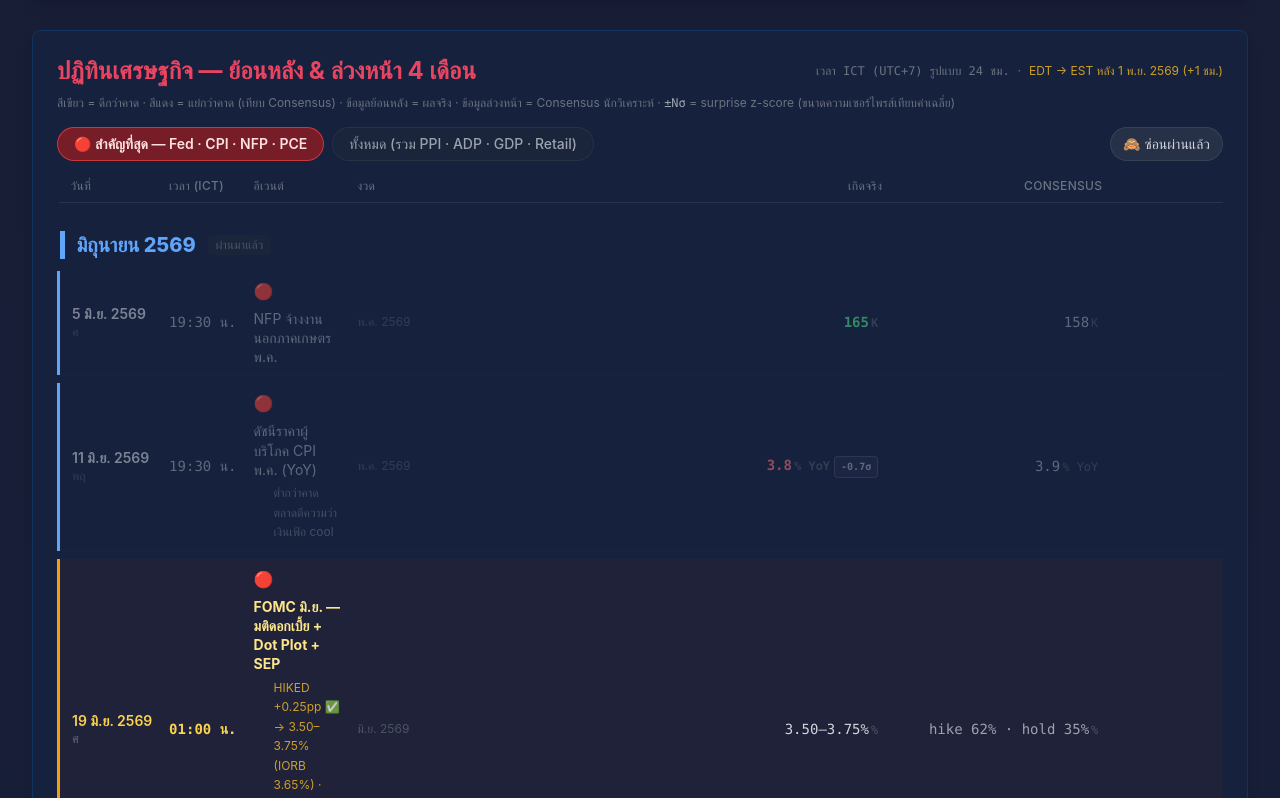
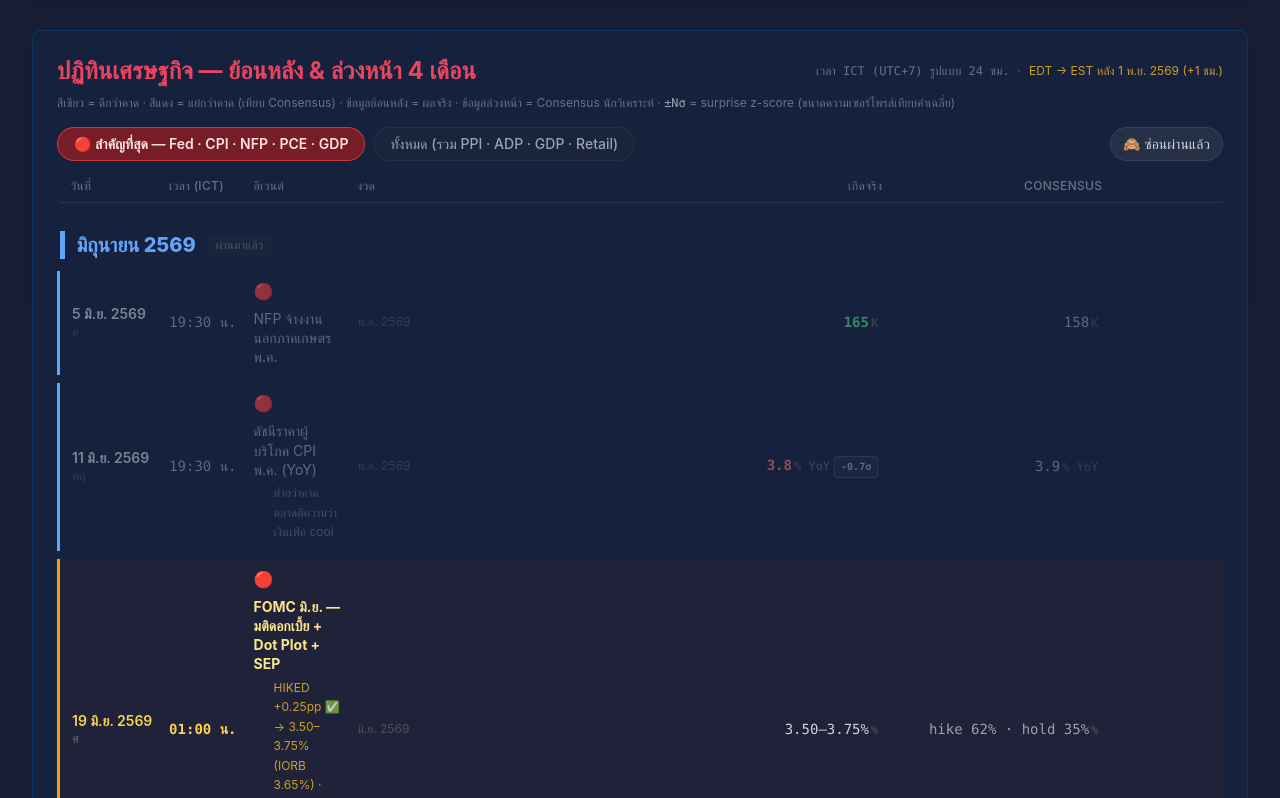
Before and after one commit to Kosol911/usd-fund-flow-ai, a Next.js app in the folder frontend/: page / in a window 1280 px wide. Shown: the part 8742-9540 px from the top of the page. Built offline with nearby package versions, Linux system fonts and the light colour scheme; no server answers.

Commit message:
fix: GDP entries เป็น critical ให้แสดงใน filter default
- GDP Q2 Final, GDP Q3 Advance, GDP Q3 Final → impact: 'critical'
- อัปเดต filter label รวม GDP

Co-Authored-By: Claude Opus 4.6 <noreply@anthropic.com>

```diff
--- a/frontend/components/EconCalendar.tsx
+++ b/frontend/components/EconCalendar.tsx
@@ -226,7 +226,7 @@ const EVENTS: EconEvent[] = [
   // ─── GDP Q2 Final ประกาศ 24 ก.ย. 2569 (ผ่านแล้ว) ──────────
   {
     date: '2026-09-24', time: '19:30', nameTh: 'GDP Q2 2026 (Final) ← ตัวเลขสุดท้าย', nameEn: 'GDP Q2 Final',
-    period: 'Q2/2569', impact: 'high', cat: 'gdp', unit: '% QoQ ann.',
+    period: 'Q2/2569', impact: 'critical', cat: 'gdp', unit: '% QoQ ann.',
     forecast: '2.3', actual: '2.4', prev: '2.3', beat: true,
     note: 'ปรับขึ้นเล็กน้อยจาก Second Est. 2.3% → Final 2.4% — เศรษฐกิจ Q2 ยังแข็งแกร่ง',
   },
@@ -311,7 +311,7 @@ const EVENTS: EconEvent[] = [
   },
   {
     date: '2026-10-30', time: '19:30', nameTh: 'GDP Q3 2026 (Advance)', nameEn: 'GDP Q3 Advance',
-    period: 'Q3/2569', impact: 'high', cat: 'gdp', unit: '% QoQ ann.',
+    period: 'Q3/2569', impact: 'critical', cat: 'gdp', unit: '% QoQ ann.',
     forecast: '1.9', prev: '2.3',
   },
 
@@ -421,7 +421,7 @@ const EVENTS: EconEvent[] = [
   },
   {
     date: '2026-12-23', time: '20:30', nameTh: 'GDP Q3 2026 (Third/Final)', nameEn: 'GDP Q3 Final',
-    period: 'Q3/2569', impact: 'medium', cat: 'gdp', unit: '% QoQ ann.',
+    period: 'Q3/2569', impact: 'critical', cat: 'gdp', unit: '% QoQ ann.',
     forecast: '1.9', prev: '1.9',
   },
   {
@@ -629,7 +629,7 @@ export default function EconCalendar() {
               : 'bg-gray-800/50 border-gray-700/50 text-gray-400 hover:text-gray-200 hover:border-gray-600'
           }`}
         >
-          🔴 สำคัญที่สุด — Fed · CPI · NFP · PCE
+          🔴 สำคัญที่สุด — Fed · CPI · NFP · PCE · GDP
         </button>
         <button
           onClick={() => setImpactFilter('all')}
```
